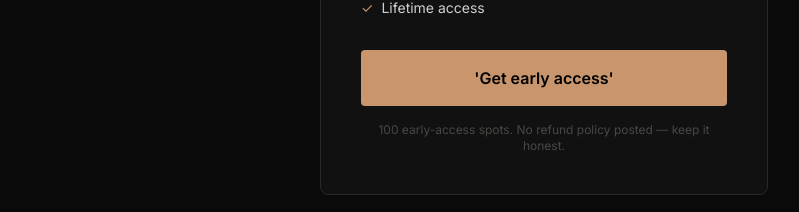
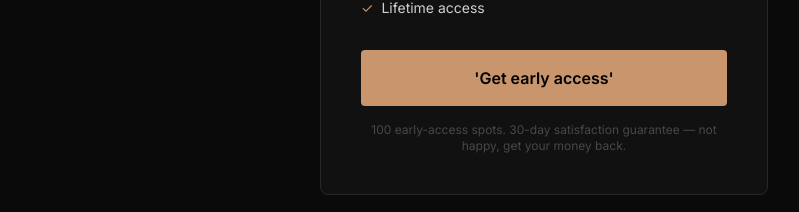
Before and after one commit to chrisabad/studio-method, a Next.js app: page / in a window 1280 px wide. Shown: the part 2840-3052 px from the top of the page, without its empty margins (96-895 px from the left). Built offline with nearby package versions, Linux system fonts and the light colour scheme; no server answers.

Commit message:
Add 30-day satisfaction guarantee to checkout copy (STU-12)

```diff
--- a/app/page.tsx
+++ b/app/page.tsx
@@ -223,7 +223,7 @@ export default function Home() {
               'Get early access'
             </button>
             <p className="text-xs text-[#4a4745] mt-4 text-center">
-              100 early-access spots. No refund policy posted — keep it honest.
+              100 early-access spots. 30-day satisfaction guarantee — not happy, get your money back.
             </p>
           </div>
         </div>
```
